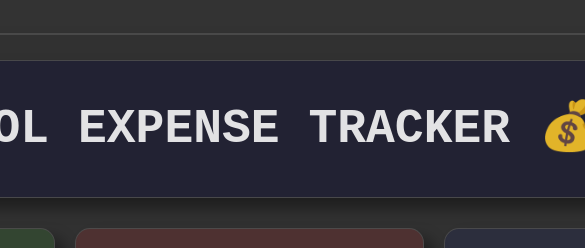
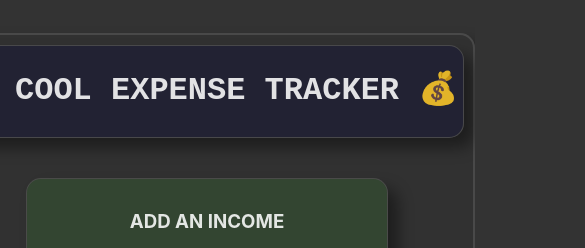
Before and after one commit to petr-khul/expenses-tracker, a React (Vite) app in the folder expense-tracker/: page / in a window 390 px wide. Shown: the top 248 px of the page, 585 px wide, since content can reach past the window. Built offline with nearby package versions, Linux system fonts and the light colour scheme; no server answers.

Commit message:
responsive

```diff
--- a/expense-tracker/src/App.css
+++ b/expense-tracker/src/App.css
@@ -8,7 +8,6 @@
   text-transform: uppercase;
   padding: 25px;
   box-shadow: 10px 10px 15px rgba(0, 0, 0, 0.4);
-  min-width: 1000px;
   width: 100%;
   min-height: 600px;
   height: 100%;
@@ -34,7 +33,9 @@
 
 .main-modules {
   display: flex;
+  flex-wrap: wrap;
   width: 100%;
+  justify-content: space-between;
 }
 
 .history-and-statistics {
@@ -43,3 +44,54 @@
   align-items: center;
   width: 100%;
 }
+
+/* Media Query for screens smaller than 1360px */
+@media (max-width: 1360px) {
+  .main-root {
+    flex-direction: column; /* Stack items vertically */
+    padding: 20px; /* Reduce padding */
+  }
+
+  .header {
+    font-size: 1.25rem; /* Slightly smaller font size */
+    margin-bottom: 15px; /* Reduce margin for smaller screens */
+  }
+
+  .main-modules {
+    flex-direction: column; /* Stack items vertically */
+    margin-top: 20px; /* Add spacing between modules */
+    align-items: center;
+  }
+
+  .history-and-statistics {
+    flex-direction: column; /* Stack items vertically */
+    margin-top: 10px; /* Add spacing */
+    width: 90%
+  }
+}
+
+/* Media Query for screens smaller than 768px (mobile) */
+@media (max-width: 768px) {
+  .main-root {
+    padding: 10px; /* Even less padding */
+  }
+
+  .header {
+    font-size: 1rem; /* Smaller font size for mobile */
+    display: flex;
+    text-wrap: wrap;
+  }
+
+  .main-modules {
+    flex-direction: column; /* Stack items vertically */
+    align-items: center; /* Center align items */
+    margin-top: 15px;
+  }
+
+  .history-and-statistics {
+    flex-direction: column; /* Stack items vertically */
+    align-items: center; /* Center align items */
+    margin-top: 15px;
+    width: 90%;
+  }
+}
--- a/expense-tracker/src/Overview.module.css
+++ b/expense-tracker/src/Overview.module.css
@@ -12,6 +12,7 @@
     background-color: hsla(234, 90%, 35%, 0.1);
     text-align: center;
     min-height: 450px;
+    flex-wrap: nowrap;
 }
 
 .overview h3 {
@@ -28,6 +29,7 @@
     display: flex;
     justify-content: space-between;
     text-transform: none;
+    flex-wrap: nowrap;
 }
 
 hr {
--- a/expense-tracker/src/index.css
+++ b/expense-tracker/src/index.css
@@ -15,3 +15,10 @@
   align-items: center;
   justify-content: center;
 }
+
+@media (min-width: 1360){
+:root {
+    display: flex;
+    flex-direction: column;
+  }
+}
```
